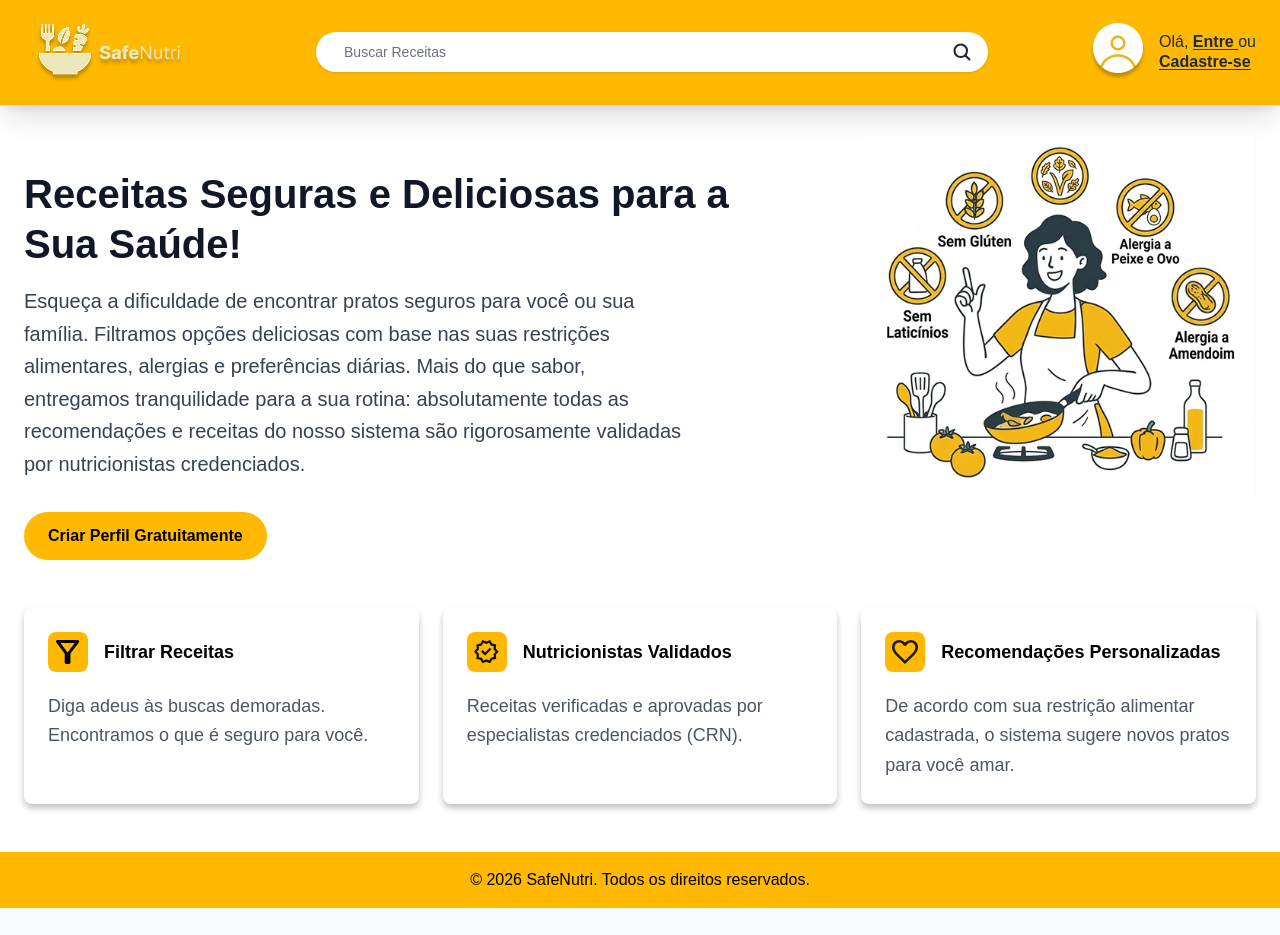
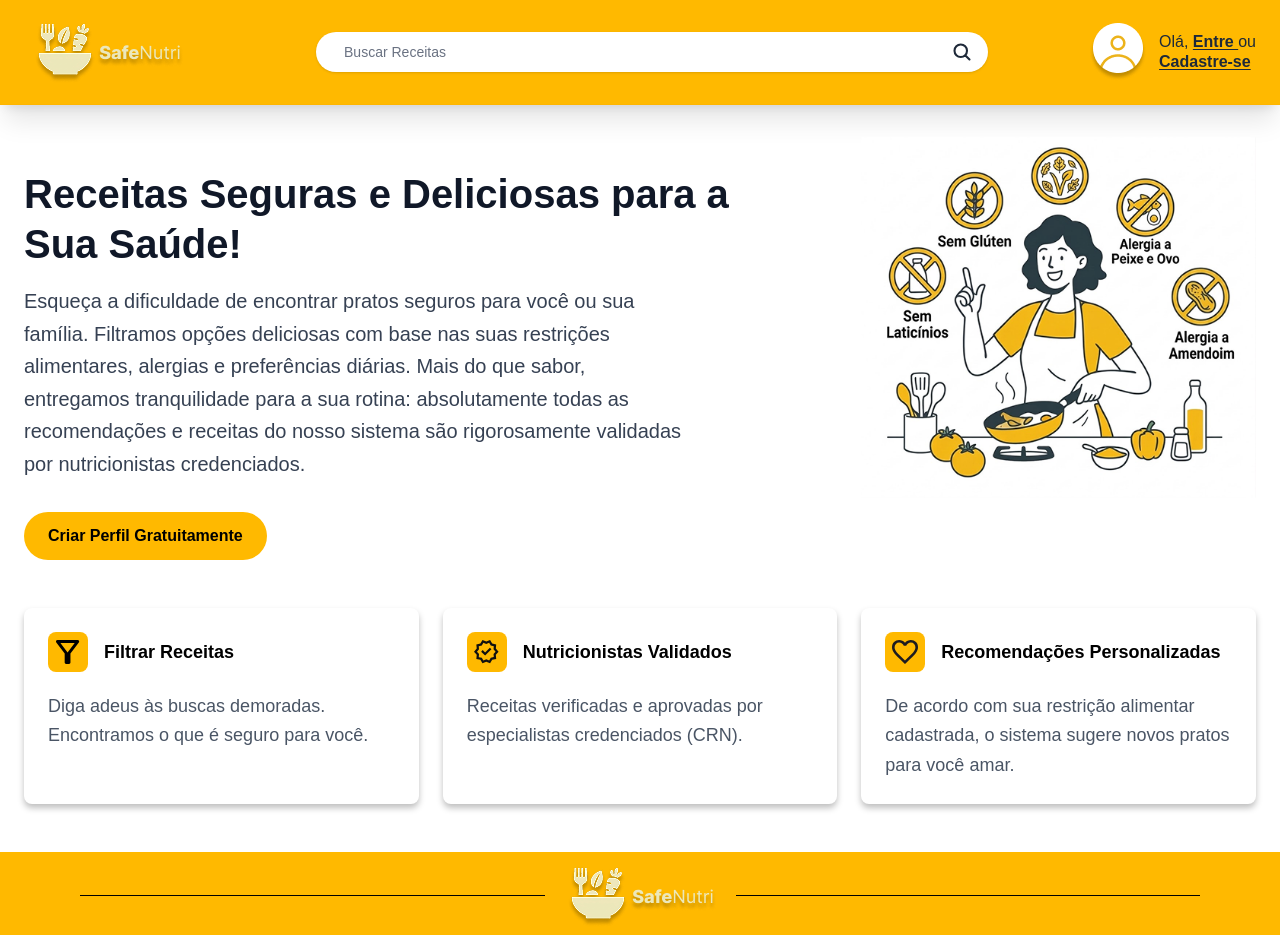
Before and after one commit to SafeNutri-IFTM/safenutri-front, an Angular app: page / in a window 1280 px wide. Shown: the top 935 px of the page. Before the commit the page ends 908 px from the top, so only its background shows below. Built offline with nearby package versions, Linux system fonts and the light colour scheme.

Commit message:
style: Mudanças visuais no footer

```diff
--- a/src/app/components/footer/footer.component.css
+++ b/src/app/components/footer/footer.component.css
@@ -0,0 +1,22 @@
+.footer {
+  padding: 5px 80px;
+  text-align: center;
+}
+
+.divider {
+  display: flex;
+  align-items: center;
+}
+
+.line {
+  flex: 1;
+  height: 1px;
+  background: #000;
+}
+
+.logo {
+  display: flex;
+  align-items: center;
+  font-weight: bold;
+  transform: translateX(12px);
+}
--- a/src/app/components/footer/footer.component.html
+++ b/src/app/components/footer/footer.component.html
@@ -1,5 +1,17 @@
-<div class="bg-amber-400">
-    <footer class="text-center p-4">
-        <p>&copy; 2026 SafeNutri. Todos os direitos reservados.</p>
-    </footer>
-</div>
+<footer class="footer bg-amber-400">
+  <div class="divider">
+    <div class="line"></div>
+
+    <div class="logo">
+      <img src="../assets/LogoSafeNutri.png" alt="SafeNutri" />
+    </div>
+
+    <div class="line"></div>
+  </div>
+
+  <p class="text-sm font-bold">
+    QUEM SOMOS - POLÍTICA DE PRIVACIDADE - TERMOS DE USO - CONTATO
+  </p>
+
+  <p class="text-xs">&copy; 2026 SafeNutri. Todos os direitos reservados.</p>
+</footer>
```
